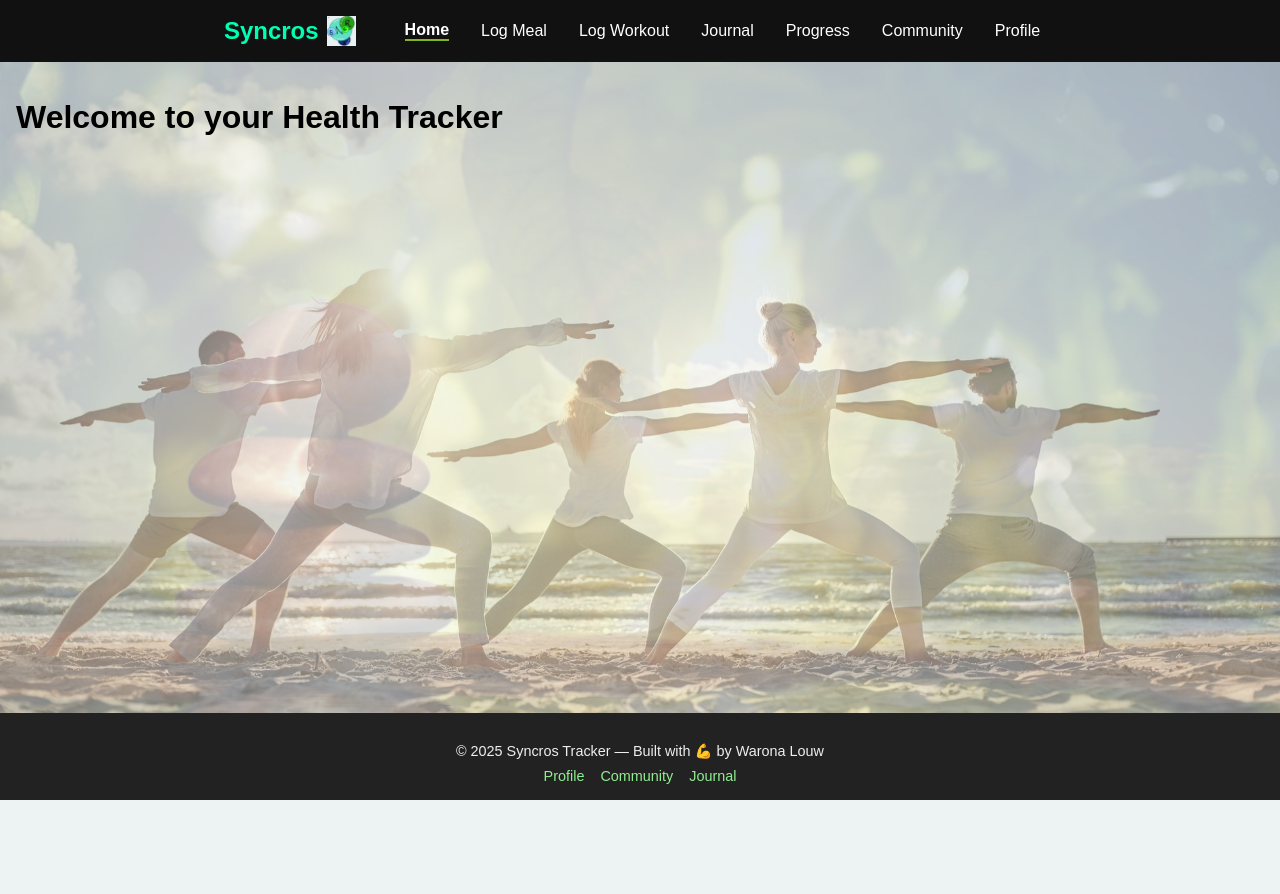
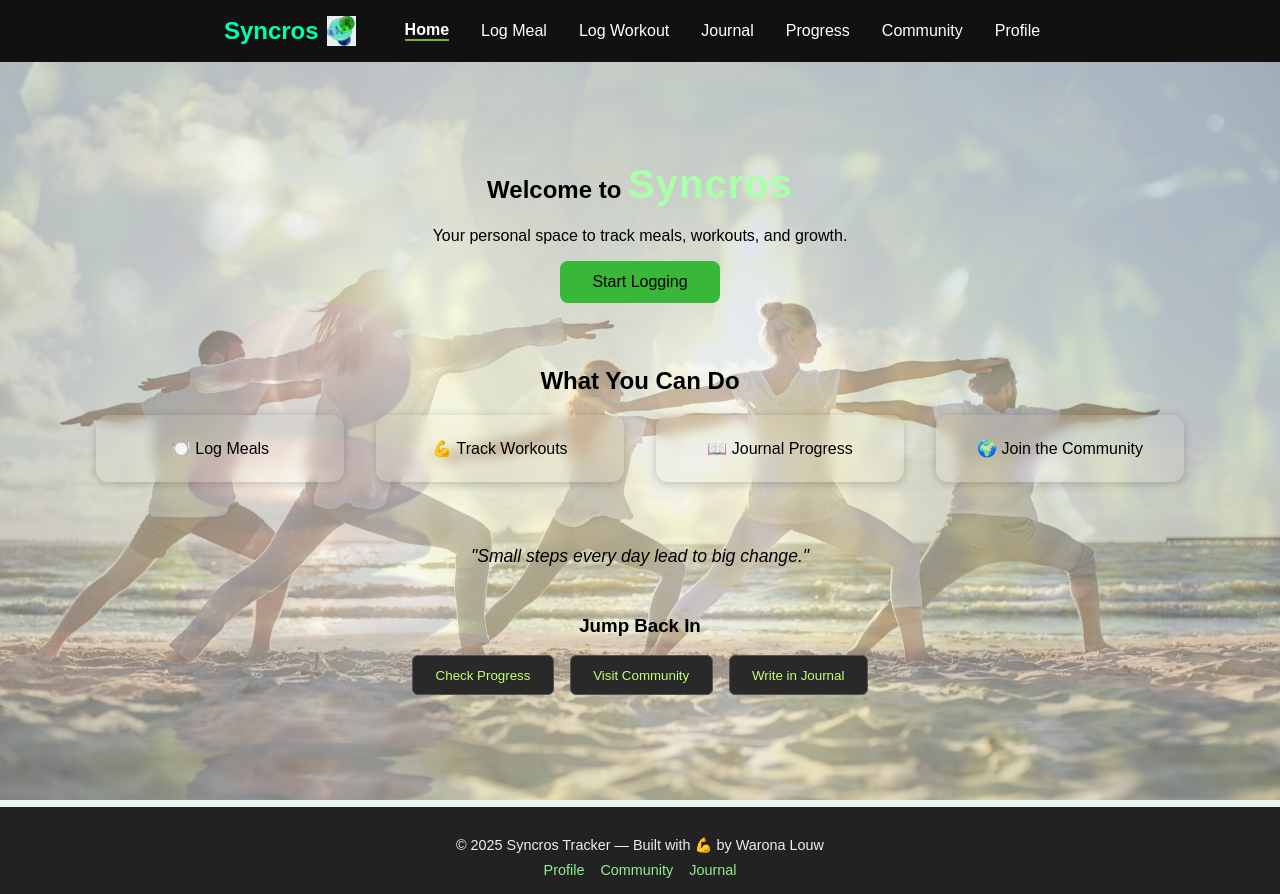
Before and after one commit to Warizzi/my-syncros-app, a React (Create React App) app: page / in a window 1280 px wide. Before the commit the page ends 800 px from the top, so only its background shows below. Built offline with nearby package versions, Linux system fonts and the light colour scheme.

Commit message:
home page styling

```diff
--- /dev/null
+++ b/src/Pages/Home.css
@@ -0,0 +1,94 @@
+.home {
+  padding: 4rem 2rem;
+  color: rgb(0, 0, 0);
+  text-align: center;
+  max-width: 1200px;
+  margin: 0 auto;
+}
+
+.hero {
+  margin-bottom: 4rem;
+}
+
+.syncros-brand {
+  color: #aaffaa;
+  font-weight: 700;
+  font-size: 2.5rem;
+  letter-spacing: 1px;
+}
+
+.cta-btn {
+  padding: 0.75rem 2rem;
+  background-color: #38b738;
+  color: #000000;
+  border: none;
+  border-radius: 8px;
+  cursor: pointer;
+  font-size: 1rem;
+  font-weight: 500;
+  transition: background-color 0.3s ease;
+}
+
+.cta-btn:hover {
+  background-color: #2f8f2f;
+}
+
+.features {
+  margin: 3rem 0;
+}
+
+.feature-grid {
+  display: flex;
+  justify-content: center;
+  flex-wrap: wrap;
+  gap: 2rem;
+}
+
+.feature-card {
+  background-color: rgba(255, 255, 255, 0.05);
+  padding: 1.5rem;
+  border-radius: 12px;
+  width: 200px;
+  backdrop-filter: blur(6px);
+  box-shadow: 0 2px 10px rgba(0, 0, 0, 0.2);
+  transition: transform 0.3s ease, box-shadow 0.3s ease;
+}
+
+.feature-card:hover {
+  transform: translateY(-5px);
+  box-shadow: 0 4px 16px rgba(0, 0, 0, 0.3);
+}
+
+.affirmation {
+  margin-top: 4rem;
+  font-style: italic;
+  color: #000000;
+  font-size: 1.1rem;
+}
+
+.quick-links {
+  margin-top: 3rem;
+}
+
+.link-buttons {
+  display: flex;
+  flex-wrap: wrap;
+  justify-content: center;
+  gap: 1rem;
+  margin-top: 1rem;
+}
+
+.link-buttons button {
+  padding: 0.7rem 1.4rem;
+  background-color: #292929;
+  border: 1px solid #555;
+  color: #bfff7a;
+  border-radius: 6px;
+  cursor: pointer;
+  transition: background-color 0.3s ease, color 0.3s ease;
+}
+
+.link-buttons button:hover {
+  background-color: #444;
+  color: #aaffaa;
+}
--- a/src/Pages/Home.jsx
+++ b/src/Pages/Home.jsx
@@ -1,22 +1,53 @@
 import React, { useEffect, useState } from 'react';
+import { useNavigate } from 'react-router-dom';
 import LoadingSpinner from '../Components/LoadingSpinner';
-
-
+import './Home.css';
 
 const Home = () => {
   const [loading, setLoading] = useState(true);
+  const navigate = useNavigate();
 
   useEffect(() => {
-        // Simulate a delay for loading
     const timer = setTimeout(() => setLoading(false), 2000);
-        return () => clearTimeout(timer); // Clean up the timer if component unmounts
+    return () => clearTimeout(timer);
   }, []);
 
   if (loading) return <LoadingSpinner />;
 
   return (
-        <div>
-            <h1>Welcome to your Health Tracker</h1>
+    <div className="home">
+      {/* Hero section */}
+      <section className="hero">
+        <h1>Welcome to <span className="syncros-brand">Syncros</span></h1>
+        <p>Your personal space to track meals, workouts, and growth.</p>
+        <button onClick={() => navigate('/log-meal')} className="cta-btn">Start Logging</button>
+      </section>
+
+      {/* Feature Highlights */}
+      <section className="features">
+        <h2>What You Can Do</h2>
+        <div className="feature-grid">
+          <div className="feature-card">🍽️ Log Meals</div>
+          <div className="feature-card">💪 Track Workouts</div>
+          <div className="feature-card">📖 Journal Progress</div>
+          <div className="feature-card">🌍 Join the Community</div>
+        </div>
+      </section>
+
+      {/* Affirmation */}
+      <section className="affirmation">
+        <blockquote>"Small steps every day lead to big change."</blockquote>
+      </section>
+
+      {/* Call to Action */}
+      <section className="quick-links">
+        <h3>Jump Back In</h3>
+        <div className="link-buttons">
+          <button onClick={() => navigate('/progress')}>Check Progress</button>
+          <button onClick={() => navigate('/community')}>Visit Community</button>
+          <button onClick={() => navigate('/journal')}>Write in Journal</button>
+        </div>
+      </section>
     </div>
   );
 };
```
Lines whose indentation alone changed are shown as unchanged.
